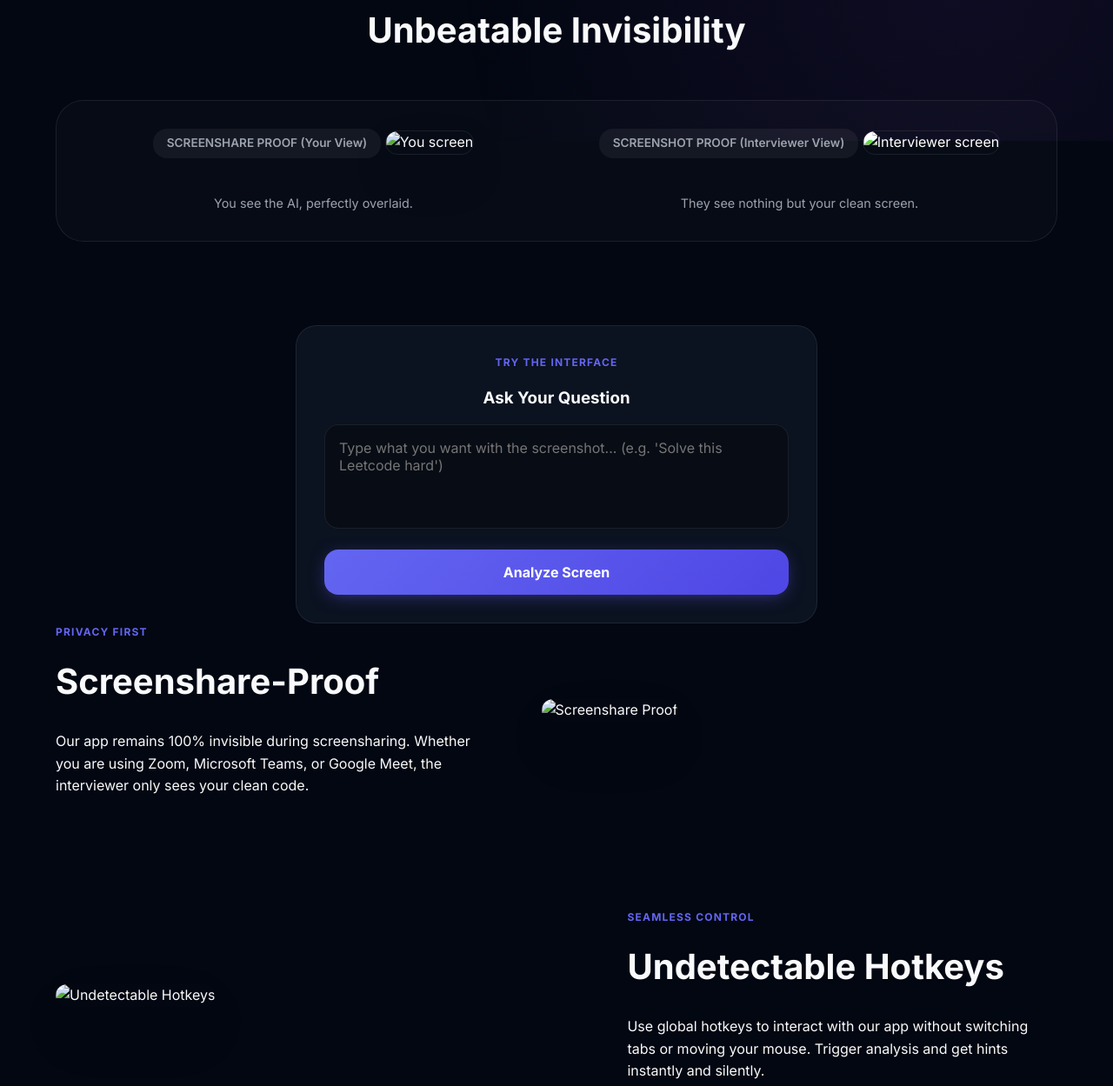
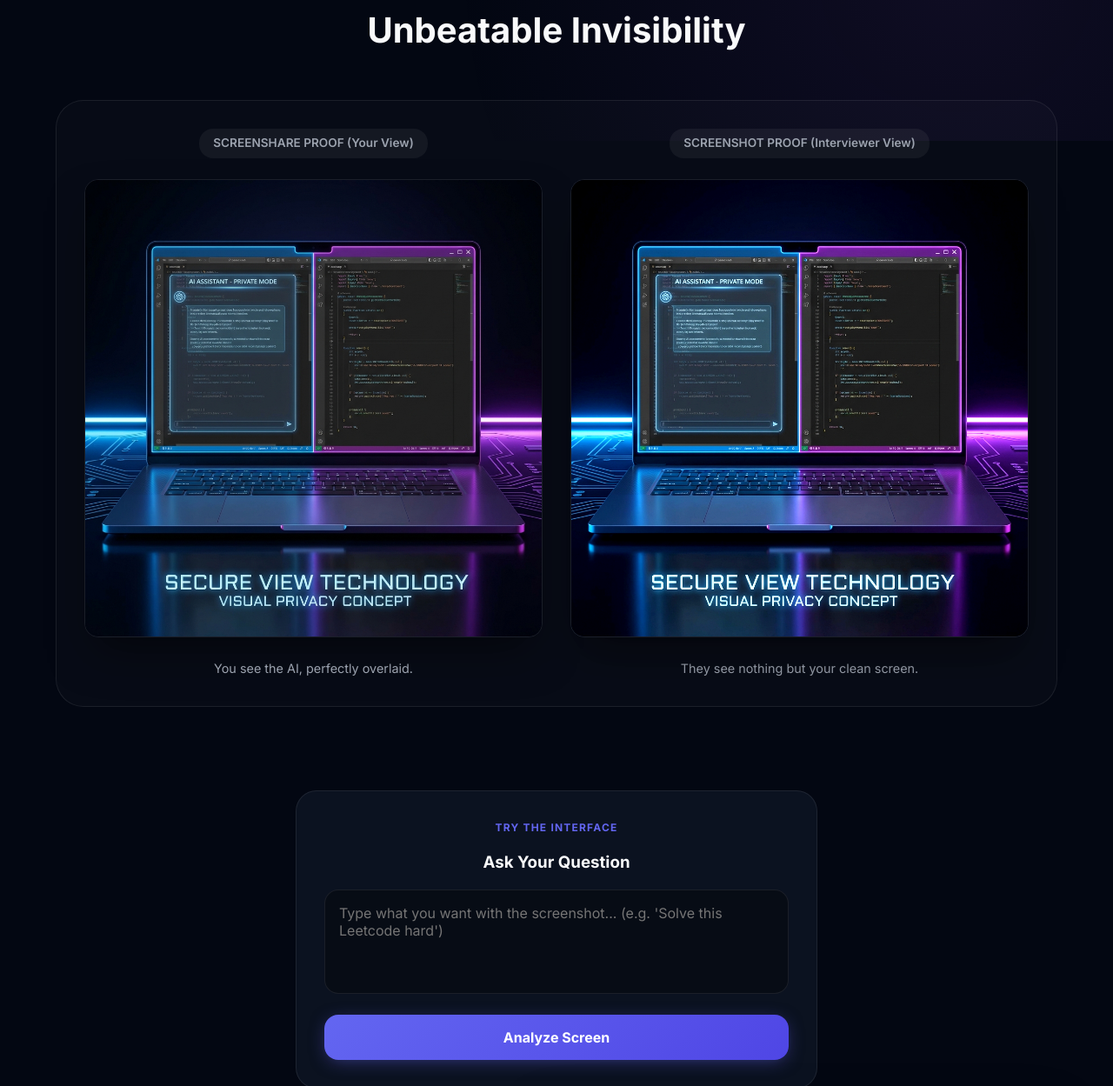
Before and after one commit to akashagrawalgithub/Interview-Assistant, a plain HTML site: page index.html in a window 1280 px wide. Shown: the part 718-1967 px from the top of the page at 87% size. Drawn offline with nearby package versions, Linux system fonts and the light colour scheme.

Commit message:
added image

```diff
--- a/index.html
+++ b/index.html
@@ -75,15 +75,14 @@
             <div class="proof-container">
                 <div class="proof-item">
                     <span class="proof-label">SCREENSHARE PROOF (Your View)</span>
-                    <img src="/Users/akashagrawal/.gemini/antigravity/brain/e14c0d08-4df3-4632-8299-201c1b0845d8/screenshare_proof_feature_1768121967264.png"
-                        alt="You screen" class="proof-img">
+                    <img src="screenshare_proof_feature_1768121967264.png" alt="You screen" class="proof-img">
                     <p style="margin-top: 1rem; font-size: 0.9rem; color: var(--text-muted);">You see the AI, perfectly
                         overlaid.</p>
                 </div>
                 <div class="proof-item">
                     <span class="proof-label">SCREENSHOT PROOF (Interviewer View)</span>
-                    <img src="/Users/akashagrawal/.gemini/antigravity/brain/e14c0d08-4df3-4632-8299-201c1b0845d8/screenshare_proof_feature_1768121967264.png"
-                        alt="Interviewer screen" class="proof-img" style="filter: brightness(1.2) contrast(1.1);">
+                    <img src="screenshare_proof_feature_1768121967264.png" alt="Interviewer screen" class="proof-img"
+                        style="filter: brightness(1.2) contrast(1.1);">
                     <p style="margin-top: 1rem; font-size: 0.9rem; color: var(--text-muted);">They see nothing but your
                         clean screen.</p>
                 </div>
@@ -113,8 +112,7 @@
                         or Google Meet, the interviewer only sees your clean code.</p>
                 </div>
                 <div class="feature-image">
-                    <img src="/Users/akashagrawal/.gemini/antigravity/brain/e14c0d08-4df3-4632-8299-201c1b0845d8/screenshare_proof_feature_1768121967264.png"
-                        alt="Screenshare Proof">
+                    <img src="screenshare_proof_feature_1768121967264.png" alt="Screenshare Proof">
                 </div>
             </div>
 
@@ -126,8 +124,7 @@
                         analysis and get hints instantly and silently.</p>
                 </div>
                 <div class="feature-image">
-                    <img src="/Users/akashagrawal/.gemini/antigravity/brain/e14c0d08-4df3-4632-8299-201c1b0845d8/undetectable_hotkeys_feature_1768121982042.png"
-                        alt="Undetectable Hotkeys">
+                    <img src="undetectable_hotkeys_feature_1768121982042.png" alt="Undetectable Hotkeys">
                 </div>
             </div>
 
@@ -139,8 +136,7 @@
                         you can explain it naturally to your interviewer.</p>
                 </div>
                 <div class="feature-image">
-                    <img src="/Users/akashagrawal/.gemini/antigravity/brain/e14c0d08-4df3-4632-8299-201c1b0845d8/structured_output_feature_1768121997370.png"
-                        alt="Structured Output">
+                    <img src="structured_output_feature_1768121997370.png" alt="Structured Output">
                 </div>
             </div>
         </section>
```
Also changed, not shown: screenshare_proof_feature_1768121967264.png (added), structured_output_feature_1768121997370.png (added), undetectable_hotkeys_feature_1768121982042.png (added).
